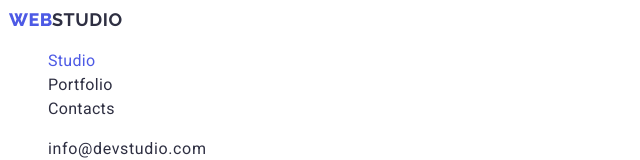
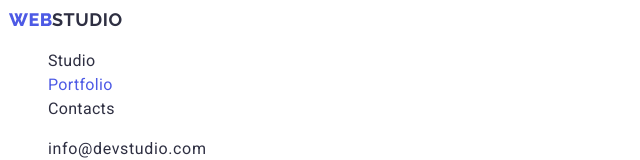
Before and after one commit to SerhiiYevpak/goit-markup-hw-02, a plain HTML site: page portfolio.html in a window 1280 px wide. Shown: the top 160 px of the page, without its empty margins (0-640 px from the left). Drawn offline with Linux system fonts and the light colour scheme.

Commit message:
Update portfolio.html

```diff
--- a/portfolio.html
+++ b/portfolio.html
@@ -21,8 +21,8 @@
         <img src="./images/web.svg" alt="company logo" /><span class="header-logo">studio</span>
       </a>
       <ul class="site-nav list">
-        <li><a href="./index.html" class="current">Studio</a></li>
-        <li><a href="./portfolio.html">Portfolio</a></li>
+        <li><a href="./index.html">Studio</a></li>
+        <li><a href="./portfolio.html" class="current">Portfolio</a></li>
         <li><a href="#">Contacts</a></li>
       </ul>
     </nav>
```
